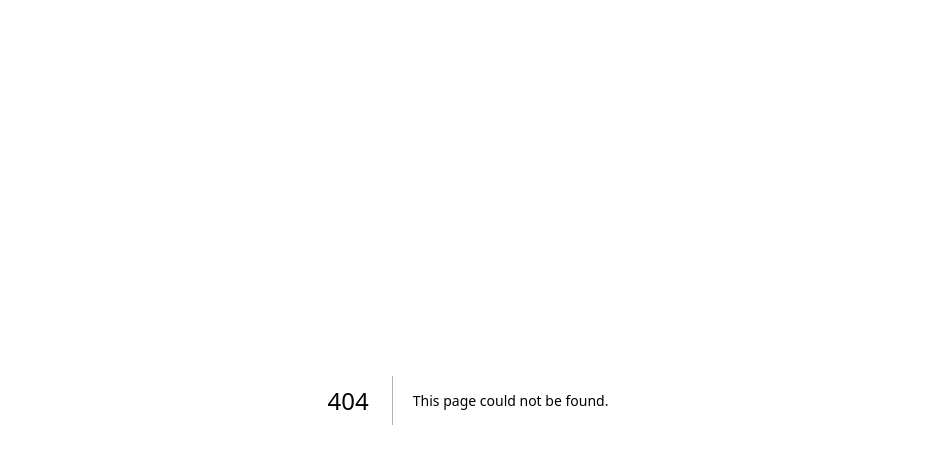
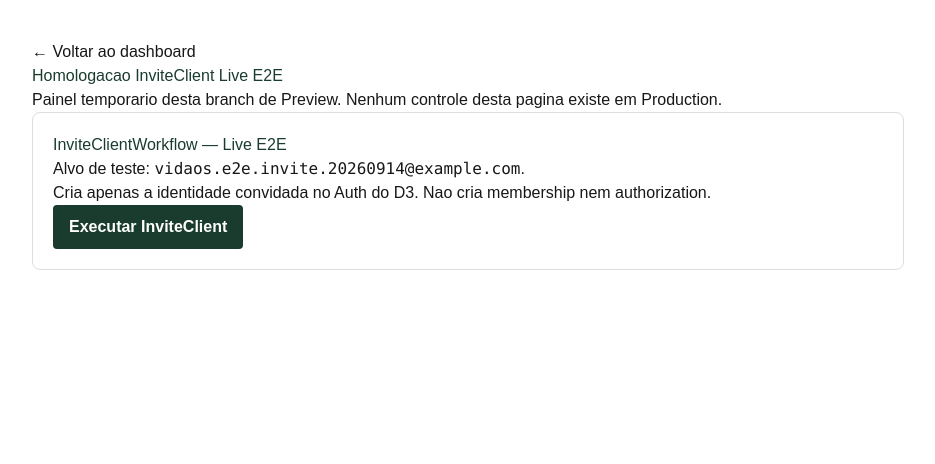
Before and after one commit to ivanlvianna/vida-os-lite, a Next.js app: page /dashboard/invite-e2e in a window 1280 px wide. Before the commit this address had no page. Shown: the top 464 px of the page, without its empty margins (172-1107 px from the left). Built offline with nearby package versions, Linux system fonts and the light colour scheme.

Commit message:
test: add InviteClient E2E page on D3 branch

```diff
--- /dev/null
+++ b/src/app/dashboard/invite-e2e/page.js
@@ -0,0 +1,13 @@
+import Link from 'next/link'
+import InviteControl from './InviteControl'
+
+export default function InviteE2EPage() {
+  return (
+    <main style={{ maxWidth: '920px', margin: '40px auto', padding: '0 24px' }}>
+      <p><Link href="/dashboard">← Voltar ao dashboard</Link></p>
+      <h1 style={{ color: '#1A3C2E' }}>Homologacao InviteClient Live E2E</h1>
+      <p>Painel temporario desta branch de Preview. Nenhum controle desta pagina existe em Production.</p>
+      <InviteControl />
+    </main>
+  )
+}
```
